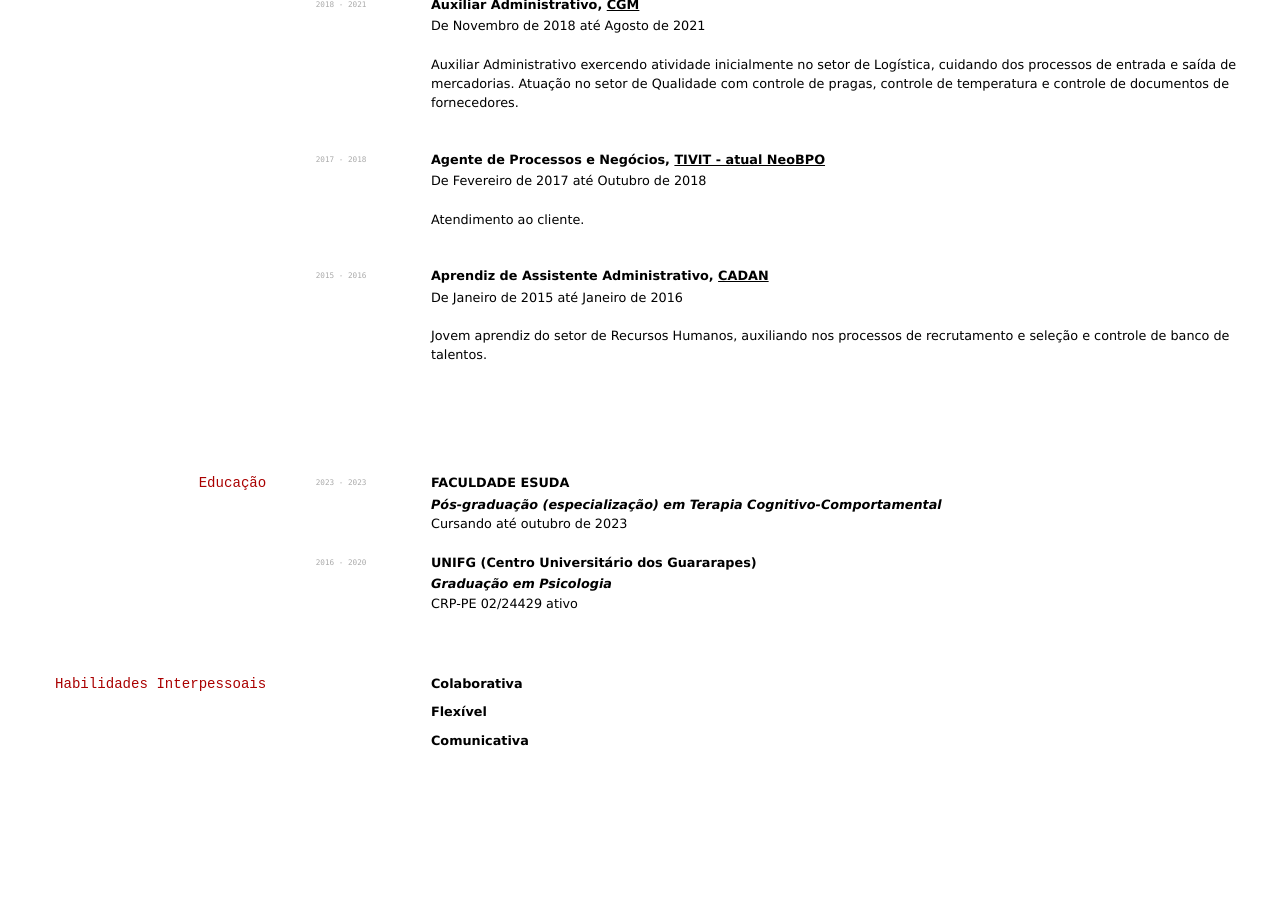
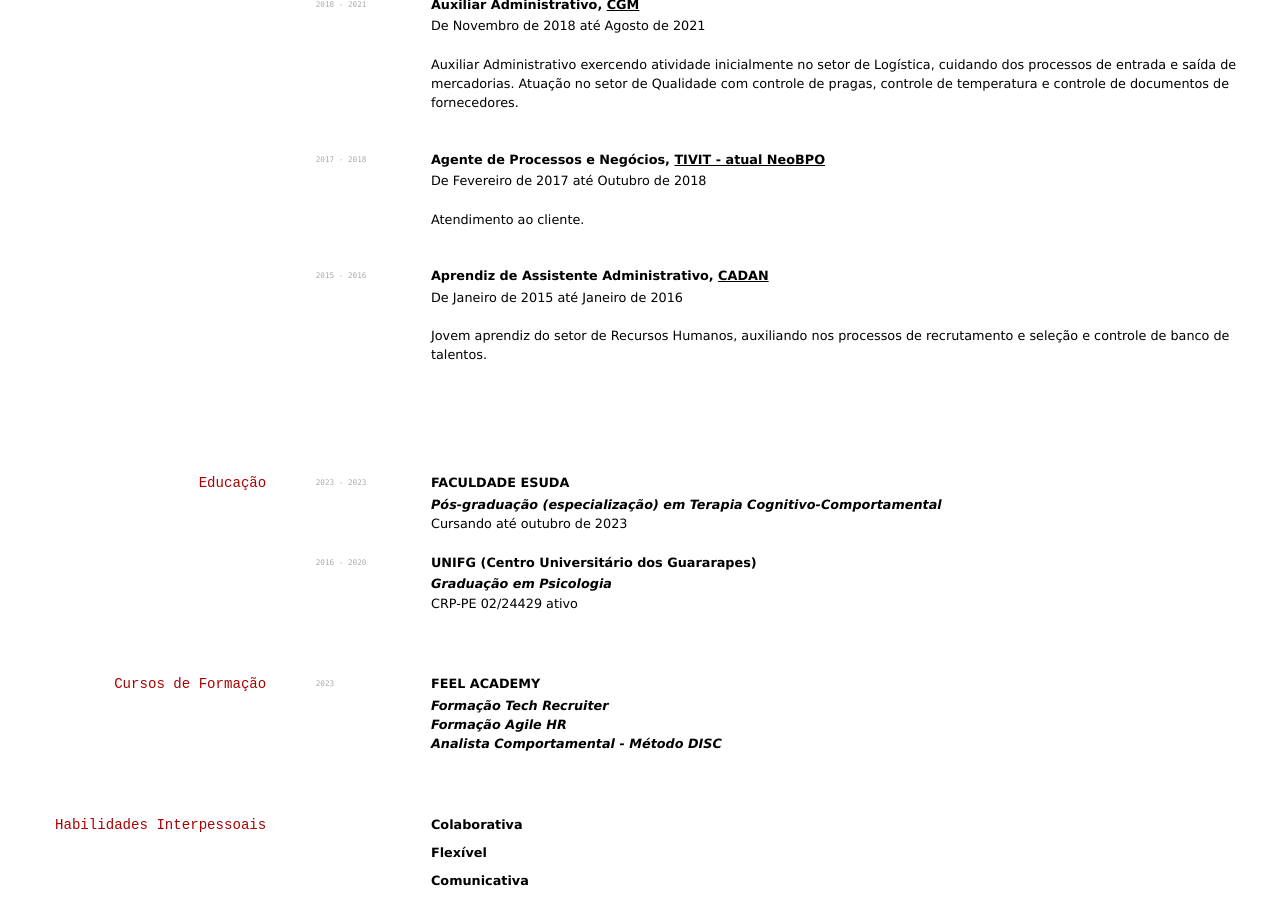
Before and after one commit to lflucasferreira/yane, a Jekyll site: the page built from index.md, in a window 1280 px wide and 900 px high, scrolled down 662 px. Built offline with Jekyll 4.4.1, drawn with Linux system fonts in a browser that asks for light colours; before the commit the page ends 1421 px from its top, so only the background shows below that.

Commit message:
Adicionar cursos de formação

```diff
--- a/index.md
+++ b/index.md
@@ -73,6 +73,14 @@ __UNIFG (Centro Universitário dos Guararapes)__
 - *Graduação em Psicologia*
 - CRP-PE 02/24429 ativo
 
+## Cursos de Formação
+
+`2023`
+__FEEL ACADEMY__
+- *Formação Tech Recruiter*
+- *Formação Agile HR*
+- *Analista Comportamental - Método DISC*
+
 ## Habilidades Interpessoais
 
 __Colaborativa__
```
